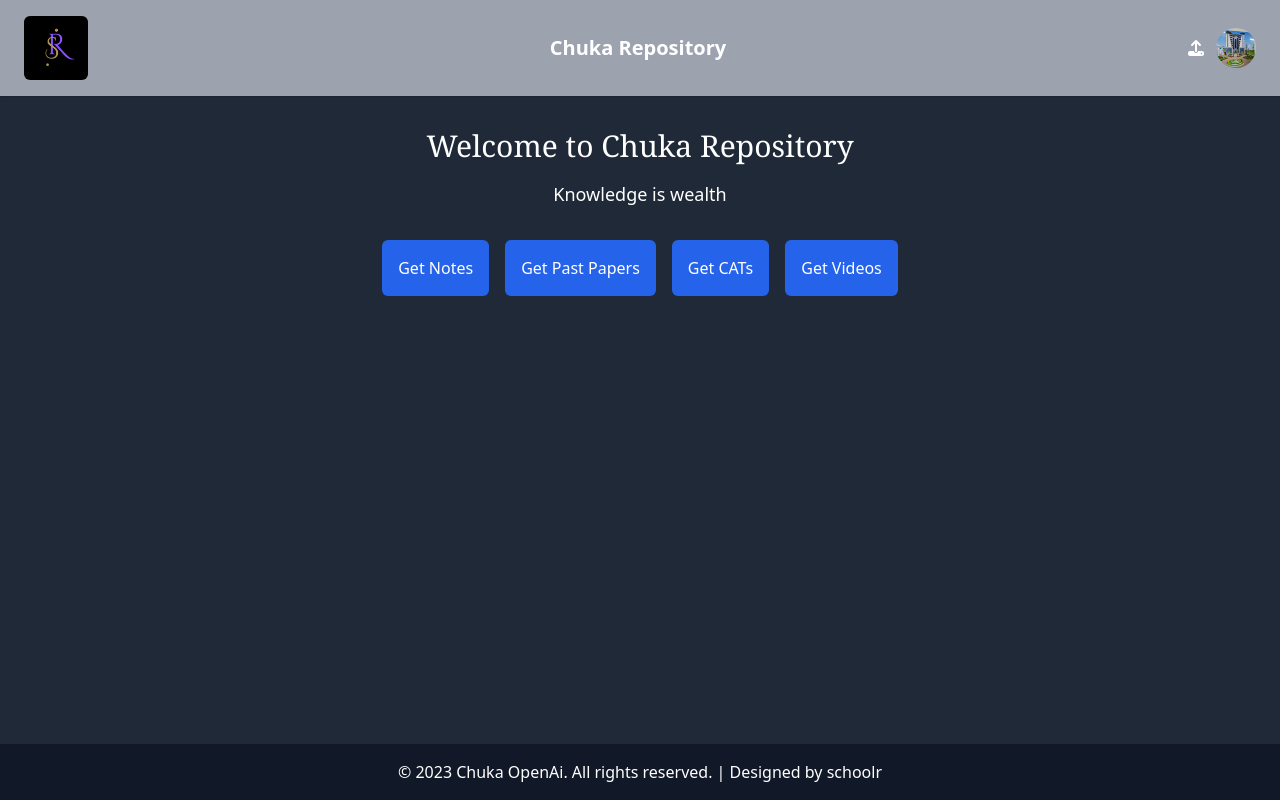
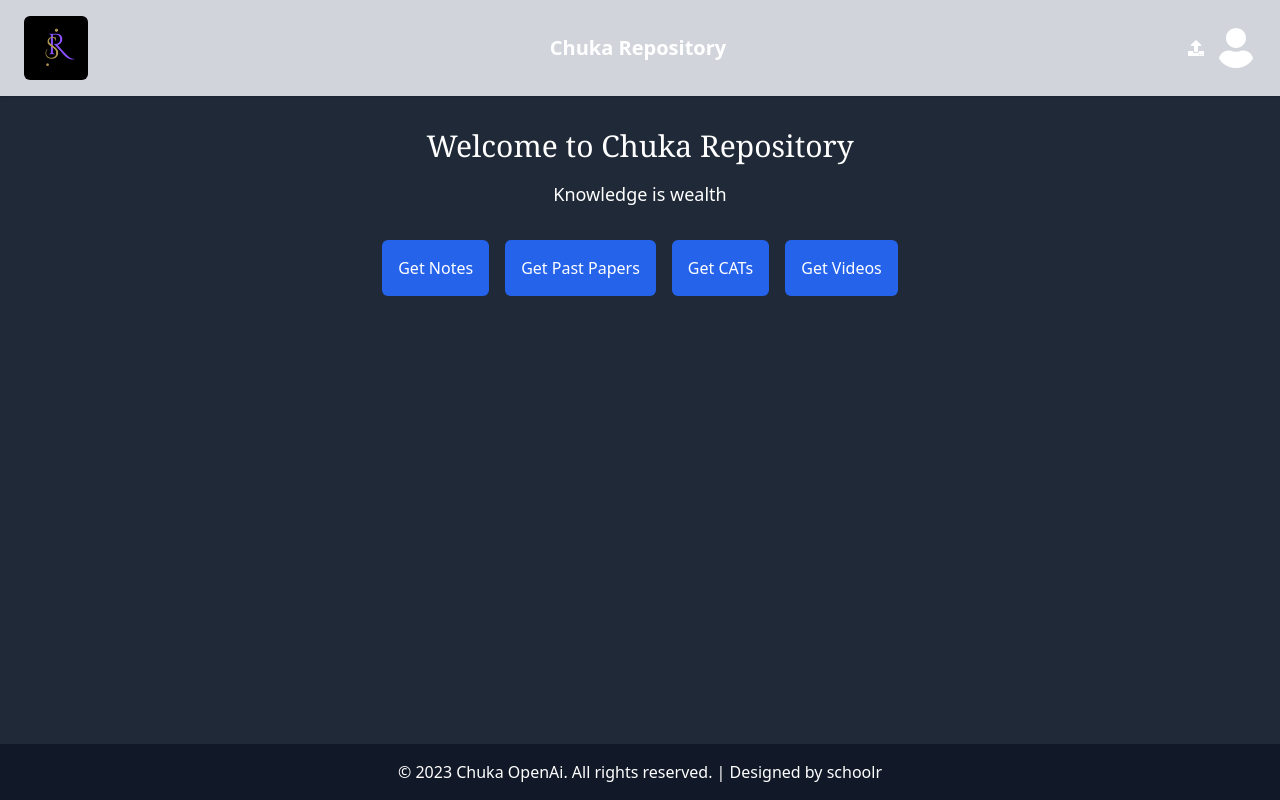
Before and after one commit to waltertanui/chukahub, a React (Create React App) app: page /home in a window 1280 px wide. Built offline with nearby package versions, Linux system fonts and the light colour scheme; no server answers; sample sign-in values are in the browser's storage.

Commit message:
sevent commit

```diff
--- a/src/pages/Home.js
+++ b/src/pages/Home.js
@@ -1,6 +1,6 @@
 import React from 'react';
-import { FontAwesomeIcon } from '@fortawesome/react-fontawesome';
-import { faUpload } from '@fortawesome/free-solid-svg-icons'
+import { FaUpload } from 'react-icons/fa'; // Import the upload icon from React Icons
+import { FaUser } from 'react-icons/fa';
 
 import { useNavigate } from 'react-router-dom';
 
@@ -20,13 +20,15 @@ function Home() {
 
   return (
     <div className="min-h-screen bg-gray-800">
-       <header className="bg-gray-400 text-white shadow md:flex md:items-center md:justify-between py-4 px-6">
+          <header className="bg-gray-300 text-white shadow md:flex md:items-center md:justify-between py-4 px-6">
   <img src="/logo192.png" alt="logo" className="h-16 w-16 rounded-md mx-auto md:mx-0" />
   <div className="text-xl font-bold md:text-left">Chuka <span className="text-accent-color">Repository</span></div>
   <div className="flex items-center mt-4 md:mt-0">
-        <FontAwesomeIcon icon={faUpload} className="cursor-pointer" onClick={handleUploadClick} />
+    {/* Use the FaUpload icon for upload */}
+    <FaUpload className="cursor-pointer" onClick={handleUploadClick} />
     <div className="ml-3 flex items-center">
-          <img src="/admin.JPG" className="w-10 h-10 rounded-full" alt="profile" onClick={handleProfileClick} />
+      {/* Use the FaUser icon for profile */}
+      <FaUser className="w-10 h-10 rounded-full" onClick={handleProfileClick} />
     </div>
   </div>
 </header>
```
Lines whose indentation alone changed are shown as unchanged.
